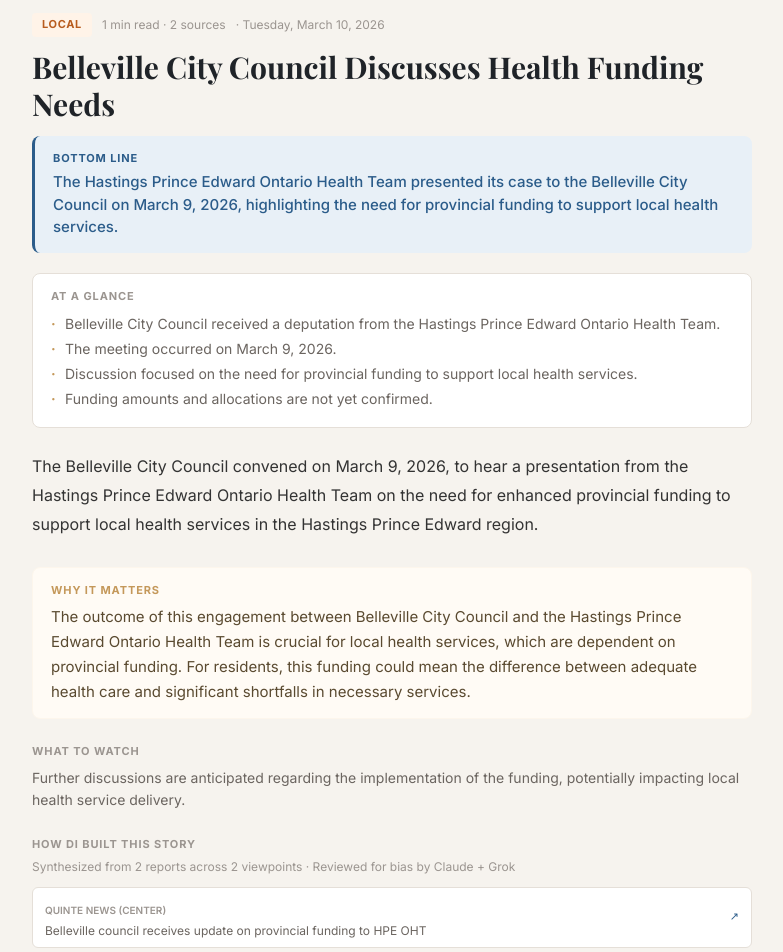
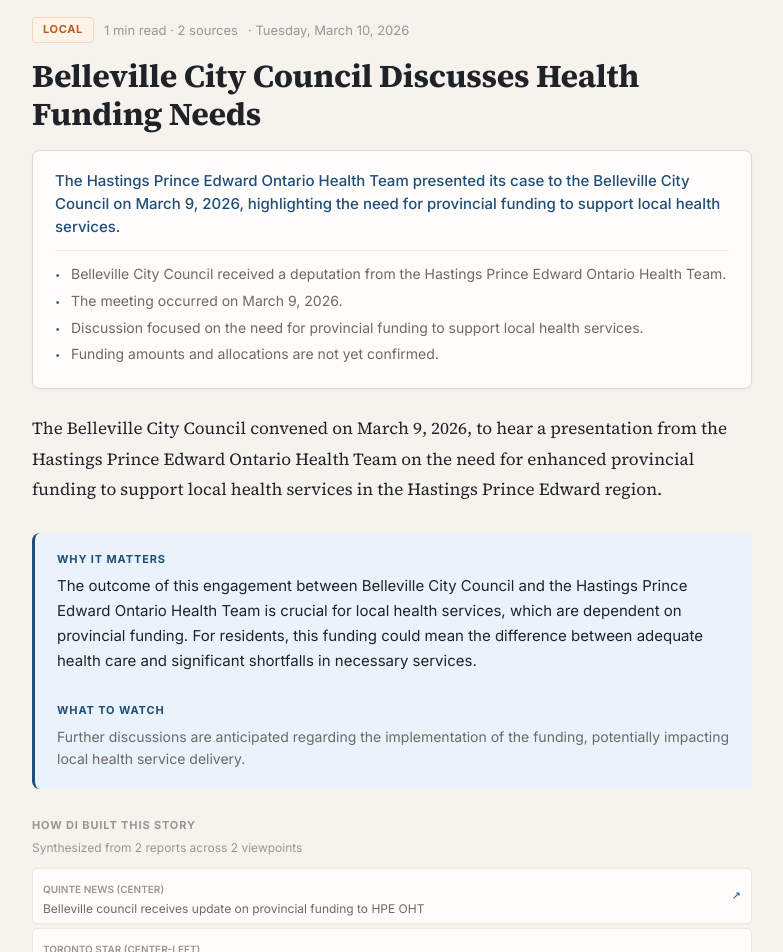
Before and after one commit to pickettdad/daily-informant, a Next.js app: page /article/article-1 in a window 1280 px wide. Shown: the part 140-1092 px from the top of the page, without its empty margins (82-865 px from the left). Built offline with nearby package versions, Linux system fonts and the light colour scheme.

Commit message:
Update page.tsx

```diff
--- a/app/article/[slug]/page.tsx
+++ b/app/article/[slug]/page.tsx
@@ -2,20 +2,36 @@ import { loadDaily } from "@/lib/data";
 import Link from "next/link";
 
 const s = {
+  headline: "'Source Serif 4', Georgia, serif",
   display: "'Playfair Display', Georgia, serif",
-  accent: "#2B5C8A", accentLight: "#E8F0F7",
-  muted: "#6B6560", light: "#9B9590",
-  gold: "#C4985A", goldLight: "#FDF6EC",
-  border: "#E5DFD8", borderLight: "#EDE8E2",
-  good: "#2D7D5F", goodLight: "#EDF7F2",
-  supporting: "#2B6B3D", supportingBg: "#EDF7F0",
-  opposing: "#8B3A3A", opposingBg: "#FDF0F0",
+  body: "'Inter', sans-serif",
+  accent: "#1F4E79",
+  accentLight: "#EAF2FB",
+  text: "#1F2328",
+  muted: "#6B6A67",
+  light: "#9B9590",
+  amber: "#A96E2E",
+  amberLight: "#F6EEDF",
+  green: "#2F6E59",
+  greenLight: "#EAF5EF",
+  surface: "#FFFDFC",
+  border: "#DED8CF",
+  borderLight: "#EDE8E2",
+  supporting: "#2F6E59",
+  supportingBg: "#EAF5EF",
+  opposing: "#8B3A3A",
+  opposingBg: "#FDF0F0",
 };
-const catColors: Record<string,{bg:string;text:string}> = {
-  Local:{bg:"#FFF3E8",text:"#B85C1F"}, Ontario:{bg:"#FDEDF0",text:"#A03F4F"},
-  Canada:{bg:"#FDEDF0",text:"#A03F4F"}, US:{bg:"#EEE8F7",text:"#5A3FA0"},
-  World:{bg:"#E8F0F7",text:"#2B5C8A"}, Health:{bg:"#F5EDF7",text:"#6B3FA0"},
-  Science:{bg:"#EDF7F2",text:"#2D7D5F"}, Tech:{bg:"#EDEFF7",text:"#3F4FA0"},
+
+const catColors: Record<string, { bg: string; text: string; border: string }> = {
+  Local:   { bg: "#FFF3E8", text: "#B85C1F", border: "#F0D8B8" },
+  Ontario: { bg: "#F6EEDF", text: "#8B6914", border: "#E8D9B8" },
+  Canada:  { bg: "#FDEDF0", text: "#A03F4F", border: "#F0C8CF" },
+  US:      { bg: "#EEE8F7", text: "#5A3FA0", border: "#D8CEE8" },
+  World:   { bg: "#EAF2FB", text: "#1F4E79", border: "#C8D8E8" },
+  Health:  { bg: "#F5EDF7", text: "#6B3FA0", border: "#DCC8E8" },
+  Science: { bg: "#EAF5EF", text: "#2F6E59", border: "#C0DCD0" },
+  Tech:    { bg: "#EDEFF7", text: "#3F4FA0", border: "#C8CCE0" },
 };
 
 export default async function ArticlePage({ params }: any) {
@@ -23,10 +39,21 @@ export default async function ArticlePage({ params }: any) {
   const daily = await loadDaily();
   let article = daily.top_stories?.find((a: any) => a.slug === slug);
   if (!article) article = daily.good_developments?.find((a: any) => a.slug === slug);
-  const editionDate = daily.date ? new Date(daily.date + "T12:00:00").toLocaleDateString("en-US", { weekday: "long", year: "numeric", month: "long", day: "numeric" }) : "";
-  if (!article) return (<div style={{padding:40}}><h1 style={{fontFamily:s.display}}>Article not found</h1><p style={{marginTop:12}}><Link href="/">← Back</Link></p></div>);
 
-  const cs = catColors[article.category as string] || {bg:"#F0F0F0",text:"#666"};
+  const editionDate = daily.date
+    ? new Date(daily.date + "T12:00:00").toLocaleDateString("en-US", {
+        weekday: "long", year: "numeric", month: "long", day: "numeric",
+      })
+    : "";
+
+  if (!article) return (
+    <div style={{ padding: 40 }}>
+      <h1 style={{ fontFamily: s.headline }}>Article not found</h1>
+      <p style={{ marginTop: 12 }}><Link href="/">← Back</Link></p>
+    </div>
+  );
+
+  const cs = catColors[article.category as string] || { bg: "#F0F0F0", text: "#666", border: "#DDD" };
   const components = article.component_articles || [];
   const keyPoints = article.key_points || article.facts || [];
   const newsQuotes = (article.stakeholder_quotes || []).filter((q: any) => q.source !== "X");
@@ -35,131 +62,216 @@ export default async function ArticlePage({ params }: any) {
   const readMin = Math.max(1, Math.ceil(wordCount / 200));
 
   return (
-    <div style={{ maxWidth:720 }}>
-      <p style={{ marginBottom:20 }}><Link href="/" style={{ fontSize:14, color:s.accent, fontWeight:500, textDecoration:"none" }}>← Back to today&#39;s edition</Link></p>
+    <div style={{ maxWidth: 720 }}>
+      <p style={{ marginBottom: 24 }}>
+        <Link href="/" style={{ fontSize: 14, color: s.accent, fontWeight: 500, textDecoration: "none" }}>
+          ← Back to today&#39;s edition
+        </Link>
+      </p>
 
-      {/* Meta bar */}
-      <div style={{ display:"flex", gap:10, alignItems:"center", marginBottom:12, flexWrap:"wrap" }}>
-        <span style={{ fontSize:11, fontWeight:700, letterSpacing:"0.06em", textTransform:"uppercase", background:cs.bg, color:cs.text, padding:"3px 10px", borderRadius:4 }}>{article.category}</span>
-        <span style={{ fontSize:12, color:s.light }}>{readMin} min read · {components.length || article.sources?.length || 1} sources</span>
-        {editionDate && <span style={{ fontSize:12, color:s.light }}>· {editionDate}</span>}
+      {/* ── 1. Category + Date + Read Time ── */}
+      <div style={{ display: "flex", gap: 10, alignItems: "center", marginBottom: 14, flexWrap: "wrap" }}>
+        <span style={{
+          fontSize: 11, fontWeight: 700, letterSpacing: "0.06em", textTransform: "uppercase",
+          background: cs.bg, color: cs.text, padding: "3px 10px", borderRadius: 4,
+          border: `1px solid ${cs.border}`,
+        }}>{article.category}</span>
+        <span style={{ fontSize: 13, color: s.light }}>
+          {readMin} min read · {components.length || article.sources?.length || 1} sources
+        </span>
+        {editionDate && <span style={{ fontSize: 13, color: s.light }}>· {editionDate}</span>}
         {article.related_ongoing && (
-          <Link href={`/topics/${article.related_ongoing}`} style={{ fontSize:12, color:s.gold, fontWeight:600, textDecoration:"none", background:s.goldLight, padding:"3px 10px", borderRadius:4 }}>● Related Ongoing Situation →</Link>
+          <Link href={`/topics/${article.related_ongoing}`} style={{
+            fontSize: 12, color: s.amber, fontWeight: 600,
+            textDecoration: "none", background: s.amberLight,
+            padding: "3px 10px", borderRadius: 4,
+          }}>● Ongoing Situation →</Link>
         )}
       </div>
 
-      {/* Headline */}
-      <h1 style={{ fontFamily:s.display, fontSize:30, fontWeight:700, lineHeight:1.25, marginBottom:12 }}>{article.headline}</h1>
+      {/* ── 2. Headline ── */}
+      <h1 className="di-h1" style={{
+        fontFamily: s.headline, fontSize: 32, fontWeight: 700,
+        lineHeight: 1.2, marginBottom: 16, letterSpacing: "-0.01em",
+      }}>{article.headline}</h1>
 
-      {/* Bottom Line */}
+      {/* ── 3. Bottom Line + Key Points (merged) ── */}
+      {(article.bottom_line || keyPoints.length > 0) && (
+        <div className="di-card di-section-pad" style={{ padding: "18px 22px", marginBottom: 24 }}>
           {article.bottom_line && (
-        <div style={{ background:s.accentLight, borderRadius:8, padding:"14px 18px", marginBottom:20, borderLeft:`3px solid ${s.accent}` }}>
-          <p style={{ fontSize:11, fontWeight:700, letterSpacing:"0.08em", textTransform:"uppercase", color:s.accent, marginBottom:4 }}>Bottom Line</p>
-          <p style={{ fontSize:15, fontWeight:500, color:s.accent, lineHeight:1.5, margin:0 }}>{article.bottom_line}</p>
-        </div>
+            <p style={{
+              fontSize: 15, fontWeight: 500, color: s.accent,
+              lineHeight: 1.55, margin: 0,
+              paddingBottom: keyPoints.length > 0 ? 12 : 0,
+              borderBottom: keyPoints.length > 0 ? `1px solid ${s.borderLight}` : "none",
+            }}>{article.bottom_line}</p>
           )}
-
-      {/* At a Glance (key developments as quick bullets) */}
           {keyPoints.length > 0 && (
-        <div style={{ background:"#fff", border:`1px solid ${s.border}`, borderRadius:8, padding:"14px 18px", marginBottom:24 }}>
-          <p style={{ fontSize:11, fontWeight:700, letterSpacing:"0.08em", textTransform:"uppercase", color:s.light, marginBottom:8 }}>At a Glance</p>
-          {keyPoints.slice(0,4).map((kp: any, i: number) => (
-            <p key={i} style={{ fontSize:14, lineHeight:1.5, color:s.muted, margin:"0 0 4px 0", paddingLeft:14, position:"relative" }}>
-              <span style={{ position:"absolute", left:0, color:s.gold, fontWeight:700 }}>·</span>
+            <div style={{ marginTop: article.bottom_line ? 12 : 0 }}>
+              {keyPoints.slice(0, 4).map((kp: any, i: number) => (
+                <p key={i} style={{
+                  fontSize: 14, lineHeight: 1.55, color: s.muted,
+                  margin: "0 0 5px 0", paddingLeft: 16, position: "relative",
+                }}>
+                  <span style={{ position: "absolute", left: 0, color: s.accent, fontWeight: 700, fontSize: 16 }}>·</span>
                   {typeof kp === "string" ? kp : kp.text}
                 </p>
               ))}
             </div>
           )}
+        </div>
+      )}
 
-      {/* Full Article Body */}
+      {/* ── 4. Full Article Body ── */}
       {(article.body || article.summary) && (
-        <section style={{ marginBottom:28 }}>
+        <section style={{ marginBottom: 28 }}>
           {(article.body || article.summary || "").split("\n\n").map((para: string, i: number) => (
-            <p key={i} style={{ fontSize:16, lineHeight:1.8, color:"#333", marginBottom:14 }}>{para}</p>
+            <p key={i} style={{
+              fontSize: 17, lineHeight: 1.8, color: s.text,
+              marginBottom: 16, fontFamily: s.headline,
+            }}>{para}</p>
           ))}
         </section>
       )}
 
-      {/* Why It Matters */}
+      {/* ── 5. Why It Matters + What to Watch (combined section) ── */}
+      {(article.why_it_matters || article.what_to_watch) && (
+        <section style={{
+          marginBottom: 28, background: s.accentLight,
+          borderRadius: 8, padding: "18px 22px",
+          borderLeft: `3px solid ${s.accent}`,
+        }}>
           {article.why_it_matters && (
-        <section style={{ marginBottom:24, background:"#FFFBF5", border:`1px solid ${s.goldLight}`, borderRadius:8, padding:"14px 18px" }}>
-          <p style={{ fontSize:11, fontWeight:700, letterSpacing:"0.08em", textTransform:"uppercase", color:s.gold, marginBottom:6 }}>Why It Matters</p>
-          <p style={{ fontSize:15, lineHeight:1.65, color:"#5A4A30", margin:0 }}>{article.why_it_matters}</p>
+            <div style={{ marginBottom: article.what_to_watch ? 14 : 0 }}>
+              <p style={{
+                fontSize: 11, fontWeight: 700, letterSpacing: "0.08em",
+                textTransform: "uppercase", color: s.accent, marginBottom: 6,
+                fontFamily: s.body,
+              }}>Why It Matters</p>
+              <p style={{ fontSize: 15, lineHeight: 1.65, color: s.text, margin: 0 }}>
+                {article.why_it_matters}
+              </p>
+            </div>
+          )}
+          {article.what_to_watch && (
+            <div style={{
+              paddingTop: article.why_it_matters ? 14 : 0,
+              borderTop: article.why_it_matters ? `1px solid ${s.accentLight}` : "none",
+            }}>
+              <p style={{
+                fontSize: 11, fontWeight: 700, letterSpacing: "0.08em",
+                textTransform: "uppercase", color: s.accent, marginBottom: 6,
+                fontFamily: s.body,
+              }}>What to Watch</p>
+              <p style={{ fontSize: 14, lineHeight: 1.6, color: s.muted, margin: 0 }}>
+                {article.what_to_watch}
+              </p>
+            </div>
+          )}
         </section>
       )}
 
-      {/* What to Watch */}
-      {article.what_to_watch && (
-        <section style={{ marginBottom:24 }}>
-          <p style={{ fontSize:11, fontWeight:700, letterSpacing:"0.08em", textTransform:"uppercase", color:s.light, marginBottom:6 }}>What to Watch</p>
-          <p style={{ fontSize:14, lineHeight:1.6, color:s.muted }}>{article.what_to_watch}</p>
-        </section>
-      )}
-
-      {/* News Quotes */}
+      {/* ── Key Statements (news quotes) ── */}
       {newsQuotes.length > 0 && (
-        <section style={{ marginBottom:24 }}>
-          <p style={{ fontSize:11, fontWeight:700, letterSpacing:"0.08em", textTransform:"uppercase", color:s.light, marginBottom:10 }}>Key Statements</p>
+        <section style={{ marginBottom: 28 }}>
+          <p style={{
+            fontSize: 11, fontWeight: 700, letterSpacing: "0.08em",
+            textTransform: "uppercase", color: s.light, marginBottom: 10,
+            fontFamily: s.body,
+          }}>Key Statements</p>
           {newsQuotes.map((q: any, i: number) => (
-            <div key={i} style={{ background:s.accentLight, borderRadius:8, padding:"12px 16px", borderLeft:`3px solid ${s.accent}`, marginBottom:8 }}>
-              <p style={{ fontSize:14, color:s.accent, fontStyle:"italic", margin:"0 0 4px 0", lineHeight:1.5 }}>&ldquo;{q.quote}&rdquo;</p>
-              <p style={{ fontSize:12, color:s.muted, margin:0, fontWeight:600 }}>— {q.speaker} {q.source_outlet ? `(${q.source_outlet})` : ""}</p>
+            <div key={i} style={{
+              background: s.surface, borderRadius: 8, padding: "12px 16px",
+              borderLeft: `3px solid ${s.accent}`, marginBottom: 8,
+              border: `1px solid ${s.borderLight}`, borderLeftWidth: 3, borderLeftColor: s.accent,
+            }}>
+              <p style={{ fontSize: 14, color: s.text, fontStyle: "italic", margin: "0 0 4px 0", lineHeight: 1.55 }}>
+                &ldquo;{q.quote}&rdquo;
+              </p>
+              <p style={{ fontSize: 12, color: s.muted, margin: 0, fontWeight: 600 }}>
+                — {q.speaker} {q.source_outlet ? `(${q.source_outlet})` : ""}
+              </p>
             </div>
           ))}
         </section>
       )}
 
-      {/* X Quotes */}
+      {/* ── Voices on X ── */}
       {xQuotes.length > 0 && (
-        <section style={{ marginBottom:24 }}>
-          <p style={{ fontSize:11, fontWeight:700, letterSpacing:"0.08em", textTransform:"uppercase", color:s.light, marginBottom:4 }}>Voices on 𝕏</p>
-          <p style={{ fontSize:12, color:s.light, marginBottom:10 }}>Public figures weigh in — both sides</p>
+        <section style={{ marginBottom: 28 }}>
+          <p style={{
+            fontSize: 11, fontWeight: 700, letterSpacing: "0.08em",
+            textTransform: "uppercase", color: s.light, marginBottom: 4,
+            fontFamily: s.body,
+          }}>Voices on 𝕏</p>
+          <p style={{ fontSize: 12, color: s.light, marginBottom: 10 }}>Public figures weigh in — both sides</p>
           {xQuotes.map((q: any, i: number) => {
             const isSup = q.perspective === "supporting";
             return (
-              <div key={i} style={{ background: isSup ? s.supportingBg : s.opposingBg, borderRadius:8, padding:"12px 16px", borderLeft:`3px solid ${isSup ? s.supporting : s.opposing}`, marginBottom:8 }}>
-                <span style={{ fontSize:9, fontWeight:700, textTransform:"uppercase", color: isSup ? s.supporting : s.opposing, background: isSup ? "#D4EDDA" : "#F5D5D5", padding:"1px 6px", borderRadius:3 }}>{isSup ? "Supporting" : "Opposing"}</span>
-                <p style={{ fontSize:14, color:"#333", fontStyle:"italic", margin:"6px 0 4px 0", lineHeight:1.5 }}>&ldquo;{q.quote}&rdquo;</p>
-                <p style={{ fontSize:12, color:s.muted, margin:0, fontWeight:600 }}>— {q.speaker}</p>
+              <div key={i} style={{
+                background: isSup ? s.supportingBg : s.opposingBg,
+                borderRadius: 8, padding: "12px 16px",
+                borderLeft: `3px solid ${isSup ? s.supporting : s.opposing}`,
+                marginBottom: 8,
+              }}>
+                <span style={{
+                  fontSize: 9, fontWeight: 700, textTransform: "uppercase",
+                  color: isSup ? s.supporting : s.opposing,
+                  background: isSup ? "#D4EDDA" : "#F5D5D5",
+                  padding: "1px 6px", borderRadius: 3,
+                }}>{isSup ? "Supporting" : "Opposing"}</span>
+                <p style={{ fontSize: 14, color: s.text, fontStyle: "italic", margin: "6px 0 4px 0", lineHeight: 1.55 }}>
+                  &ldquo;{q.quote}&rdquo;
+                </p>
+                <p style={{ fontSize: 12, color: s.muted, margin: 0, fontWeight: 600 }}>— {q.speaker}</p>
               </div>
             );
           })}
         </section>
       )}
 
-      {/* How DI Built This Story */}
+      {/* ── 6. Sources — compact ── */}
       {components.length > 0 && (
-        <section style={{ marginBottom:24 }}>
-          <p style={{ fontSize:11, fontWeight:700, letterSpacing:"0.08em", textTransform:"uppercase", color:s.light, marginBottom:4 }}>How DI Built This Story</p>
-          <p style={{ fontSize:12, color:s.light, marginBottom:10 }}>Synthesized from {components.length} reports across {new Set(components.map((c: any) => c.lean)).size} viewpoints · Reviewed for bias by Claude + Grok</p>
-          <div style={{ display:"grid", gap:6 }}>
+        <section style={{ marginBottom: 28 }}>
+          <p style={{
+            fontSize: 11, fontWeight: 700, letterSpacing: "0.08em",
+            textTransform: "uppercase", color: s.light, marginBottom: 4,
+            fontFamily: s.body,
+          }}>How DI Built This Story</p>
+          <p style={{ fontSize: 12, color: s.light, marginBottom: 10 }}>
+            Synthesized from {components.length} reports across {new Set(components.map((c: any) => c.lean)).size} viewpoints
+          </p>
+          <div style={{ display: "grid", gap: 4 }}>
             {components.map((ca: any, i: number) => (
-              <a key={i} href={ca.url} target="_blank" rel="noreferrer" style={{ display:"flex", justifyContent:"space-between", alignItems:"center", gap:8, background:"#fff", border:`1px solid ${s.border}`, borderRadius:6, padding:"8px 12px", textDecoration:"none", color:"inherit" }}>
-                <div>
-                  <span style={{ fontSize:10, fontWeight:600, color:s.light, textTransform:"uppercase" }}>{ca.source} ({ca.lean})</span>
-                  <p style={{ fontSize:12, margin:"2px 0 0 0", lineHeight:1.3, color:s.muted }}>{ca.title}</p>
+              <a key={i} href={ca.url} target="_blank" rel="noreferrer" style={{
+                display: "flex", justifyContent: "space-between", alignItems: "center", gap: 8,
+                padding: "6px 10px", borderRadius: 6,
+                textDecoration: "none", color: "inherit",
+                background: s.surface, border: `1px solid ${s.borderLight}`,
+              }}>
+                <div style={{ overflow: "hidden" }}>
+                  <span style={{ fontSize: 10, fontWeight: 600, color: s.light, textTransform: "uppercase" }}>
+                    {ca.source} ({ca.lean})
+                  </span>
+                  <p style={{
+                    fontSize: 12, margin: "1px 0 0 0", lineHeight: 1.3, color: s.muted,
+                    whiteSpace: "nowrap" as any, overflow: "hidden", textOverflow: "ellipsis",
+                  }}>{ca.title}</p>
                 </div>
-                <span style={{ fontSize:11, color:s.accent, flexShrink:0 }}>↗</span>
+                <span style={{ fontSize: 11, color: s.accent, flexShrink: 0 }}>↗</span>
               </a>
             ))}
           </div>
         </section>
       )}
 
-      {/* Positive Thought */}
-      {article.positive_thought && (
-        <section style={{ marginBottom:24, background:s.goldLight, border:"1px solid #EDE0C8", borderRadius:8, padding:"16px 20px" }}>
-          <p style={{ fontSize:12, fontWeight:600, color:s.gold, textTransform:"uppercase", letterSpacing:"0.06em", marginBottom:6 }}>A Positive Thought</p>
-          <p style={{ fontSize:15, lineHeight:1.65, color:"#7A6840", fontStyle:"italic", fontFamily:s.display, margin:0 }}>{article.positive_thought}</p>
-        </section>
-      )}
-
-      {/* Footer */}
-      <div style={{ borderTop:`1px solid ${s.borderLight}`, paddingTop:14, marginTop:12 }}>
-        <p style={{ fontSize:12, color:s.light, lineHeight:1.6 }}>
+      {/* ── 7. Disclosure footer ── */}
+      <div style={{ borderTop: `1px solid ${s.borderLight}`, paddingTop: 16, marginTop: 16 }}>
+        <p style={{ fontSize: 13, color: s.light, lineHeight: 1.65 }}>
           This article was written by AI from structured evidence extracted across multiple sources, then reviewed for bias by independent AI models.{" "}
-          <Link href="/how-it-works" style={{ color:s.accent, textDecoration:"none" }}>Learn how The Daily Informant works</Link>.
+          <Link href="/how-it-works" style={{ color: s.accent, textDecoration: "none" }}>
+            Learn how The Daily Informant works
+          </Link>.
         </p>
       </div>
     </div>
```
Lines whose indentation alone changed are shown as unchanged.
